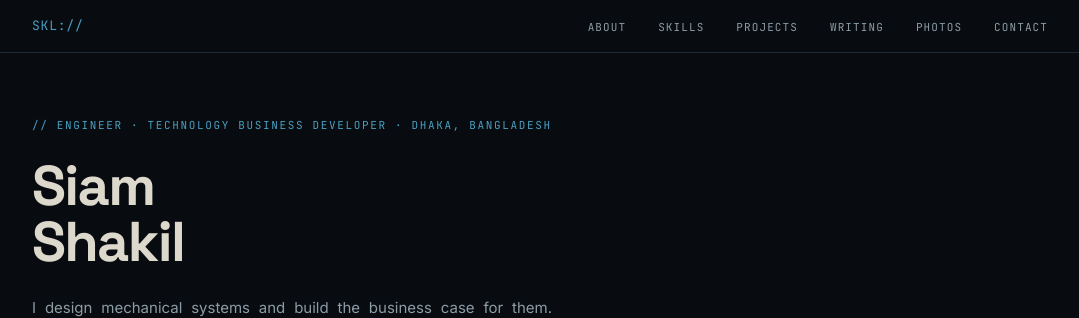
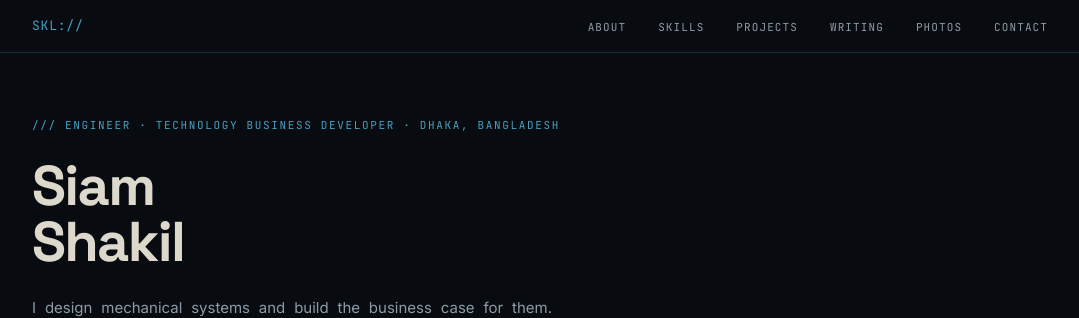
Before and after one commit to siamshakil/siamshakil.github.io, a Jekyll site: the page built from index.html, in a window 1280 px wide and 900 px high. Shown: the top 318 px of the window, without its empty margins (100-1179 px from the left). Built offline with Jekyll 4.4.1, drawn with Linux system fonts in a browser that asks for light colours.

Commit message:
Fix comment style in hero section

```diff
--- a/index.html
+++ b/index.html
@@ -5,7 +5,7 @@
 <!-- HERO -->
 <section id="hero">
   <div class="hero-inner">
-    <p class="hero-eyebrow">// Engineer · Technology Business Developer · {{ site.author.location }}</p>
+    <p class="hero-eyebrow">/// Engineer · Technology Business Developer · {{ site.author.location }}</p>
     <h1 class="hero-name">Siam<br>Shakil</h1>
     <p class="hero-descriptor">
       I design mechanical systems and build the business case for them.
```
